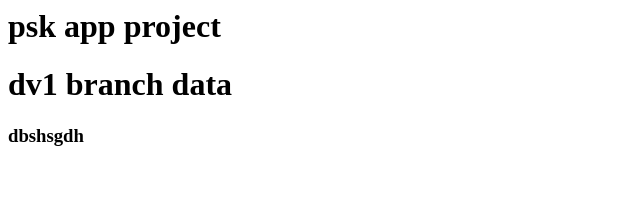
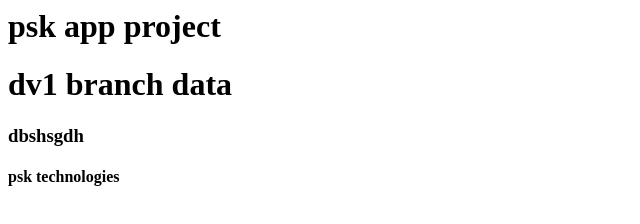
Before and after one commit to anshuyekude/pskapp, a plain HTML site: page pskapp/index.html in a window 1280 px wide. Shown: the whole page, without its empty margins (0-640 px from the left). Drawn offline with Linux system fonts and the light colour scheme.

Commit message:
added h4 tag in branch dev1

```diff
--- a/pskapp/index.html
+++ b/pskapp/index.html
@@ -1,3 +1,4 @@
 <h1>psk app project</h1>
 <h1>dv1 branch data</h1>
 <h3>dbshsgdh</h3>
+<h4>psk technologies</h4>
```
